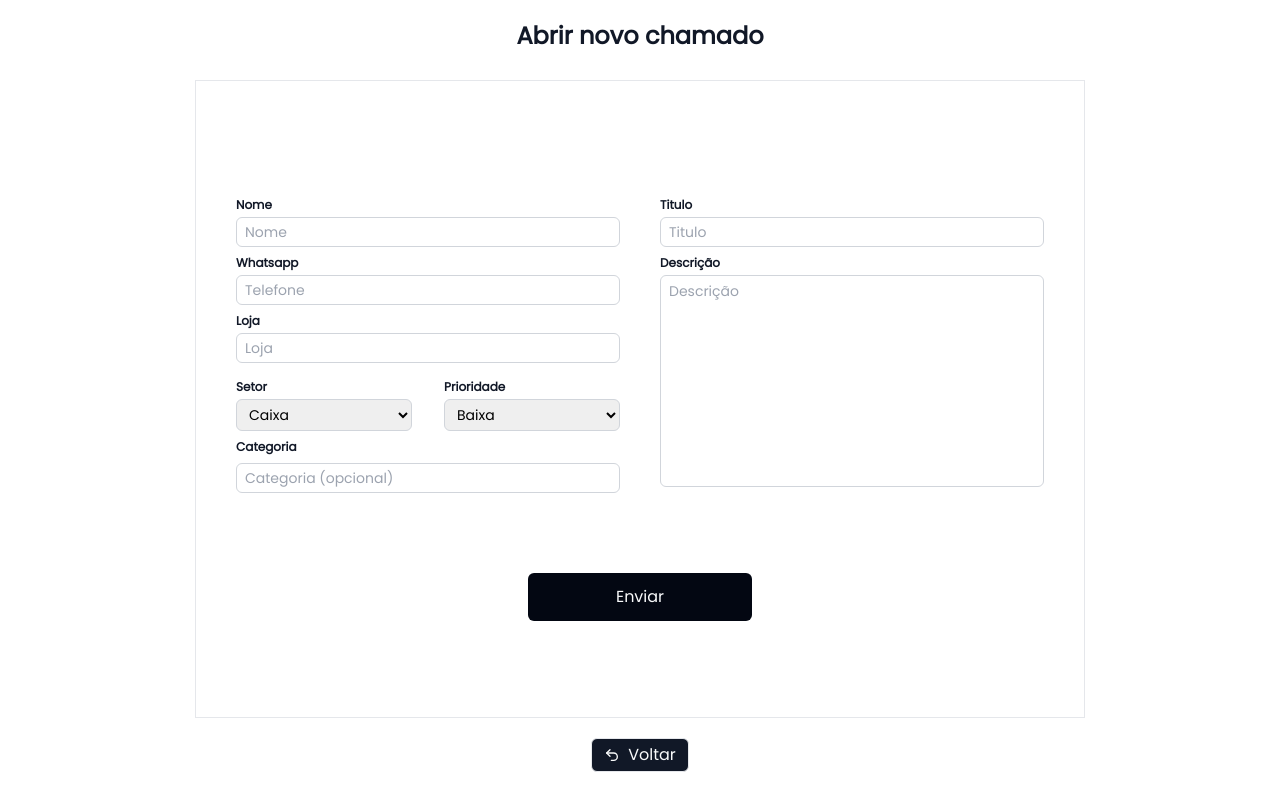
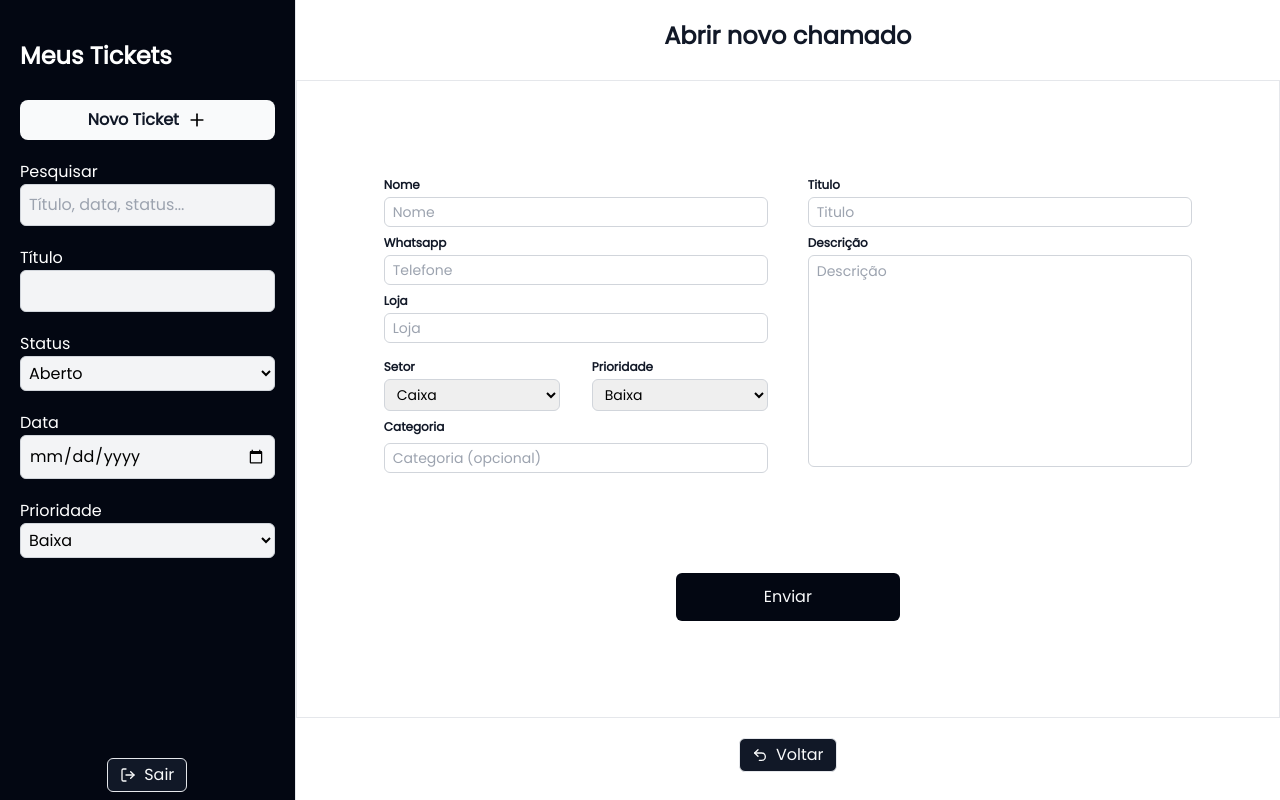
Before and after one commit to jeffersondrs/helpdesk, a Next.js app: page /ticket in a window 1280 px wide. Built offline with nearby package versions, Linux system fonts and the light colour scheme; no server answers.

Commit message:
fix ticket page style

```diff
--- a/src/app/ticket/page.tsx
+++ b/src/app/ticket/page.tsx
@@ -6,20 +6,23 @@ import Loading from "@/components/Loading";
 import BackButton from "@/components/BackButton";
 import { ToastContainer } from "react-toastify";
 import "react-toastify/dist/ReactToastify.css";
+import Aside from "@/components/Aside";
 
 export default function Next() {
   const { register, handleSubmit, onSubmit, errors, loading } = useTicket();
 
   return (
-    <main className="flex min-h-screen flex-row items-center justify-start">
-      <ToastContainer bodyClassName={"text-sm font-bold text-gray-900 z-50"} />
-      <section className="flex flex-col items-center justify-center w-full h-screen bg-white">
-        <div className="flex-1 flex flex-col justify-center items-center">
+    <Aside>
+      <section className="flex flex-col items-center justify-center w-full h-screen sm:h-full bg-white overflow-scroll">
+        <ToastContainer
+          bodyClassName={"text-sm font-bold text-gray-900 z-50"}
+        />
+
         {loading ? (
           <Loading />
         ) : (
-            <>
-              <h1 className="text-2xl text-gray-900 font-bold mb-2 py-5 cursor-pointer">
+          <div className="h-full w-full flex flex-col">
+            <h1 className="text-2xl text-gray-900 font-bold mb-2 py-5 cursor-pointer w-full text-center">
               Abrir novo chamado
             </h1>
             <form
@@ -27,7 +30,7 @@ export default function Next() {
               onSubmit={handleSubmit(onSubmit)}
             >
               <div className="flex flex-row items-center justify-center flex-wrap">
-                  <div className="p-5 gap-2 flex flex-col h-96 ml-5 sm:ml-0 md:ml-0">
+                <div className="p-5 gap-2 flex flex-col h-96 sm:h-80 ml-5 sm:ml-0 md:ml-0">
                   <div className="flex flex-col gap-1">
                     <div className="flex flex-row justify-between items-center font-light">
                       <label className="text-xs font-bold text-gray-900">
@@ -157,9 +160,8 @@ export default function Next() {
                     />
                   </div>
                 </div>
-                  <div className="p-5 flex flex-col gap-2 h-96 mr-5 sm:mr-0 md:mr-0">
+                <div className="p-5 sm:p-2 flex flex-col gap-2 h-96 sm:h-full mr-5 sm:mr-0 md:mr-0">
                   <div className="flex flex-col gap-1">
-                      {" "}
                     <div className="flex flex-row justify-between items-center font-light">
                       <label className="text-xs font-bold text-gray-900">
                         Titulo
@@ -201,7 +203,7 @@ export default function Next() {
                     </div>
                     <textarea
                       placeholder="Descrição"
-                        className={`border border-gray-300 rounded-md px-2 py-1 w-96 h-48 min-h-full focus:outline-none focus:ring-1 focus:ring-gray-500 focus:border-transparent resize-none leading-relaxed text-sm
+                      className={`border border-gray-300 rounded-md px-2 py-1 w-96 h-48 sm:h-32 min-h-full focus:outline-none focus:ring-1 focus:ring-gray-500 focus:border-transparent resize-none leading-relaxed text-sm
                         ${
                           errors.description
                             ? "focus:ring-red-500 border-red-500"
@@ -213,6 +215,7 @@ export default function Next() {
                   </div>
                 </div>
               </div>
+              <div className="py-5">
                 <button
                   type="submit"
                   className="bg-gray-950 text-gray-50 rounded-md px-2 py-1 w-56 h-12 focus:outline-none focus:border-transparent"
@@ -220,14 +223,14 @@ export default function Next() {
                 >
                   Enviar
                 </button>
+              </div>
             </form>
-            </>
-          )}
-        </div>
-        <div className="py-5">
+            <div className="py-5 w-full flex flex-col justify-center items-center sm:h-14">
               <BackButton href="/tickets" text="Voltar" />
             </div>
+          </div>
+        )}
       </section>
-    </main>
+    </Aside>
   );
 }
--- a/src/components/Aside.tsx
+++ b/src/components/Aside.tsx
@@ -5,7 +5,7 @@ import { Plus } from "lucide-react";
 
 export default function Aside({ children }: { children: React.ReactElement }) {
   return (
-    <main className="flex flex-row justify-center items-center h-screen w-full">
+    <main className="flex flex-row justify-center items-center h-screen w-full fixed">
       <aside className="flex flex-col justify-between items-center h-full w-96 bg-gray-950 border-r">
         <div className="w-full flex-1 p-5">
           <h1 className="text-2xl font-bold text-white py-5">Meus Tickets</h1>
```
Lines whose indentation alone changed are shown as unchanged.
